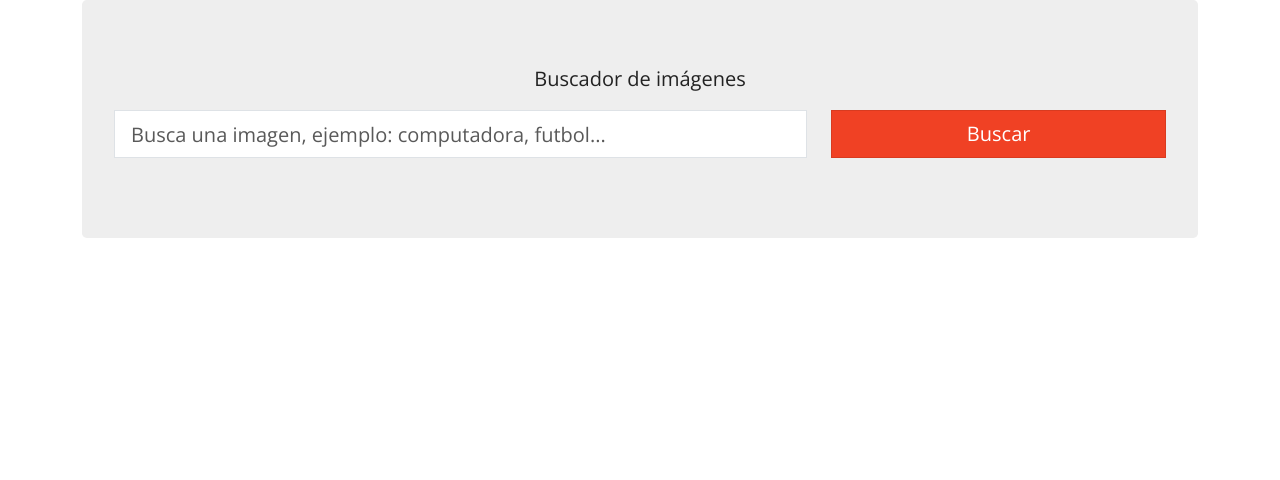
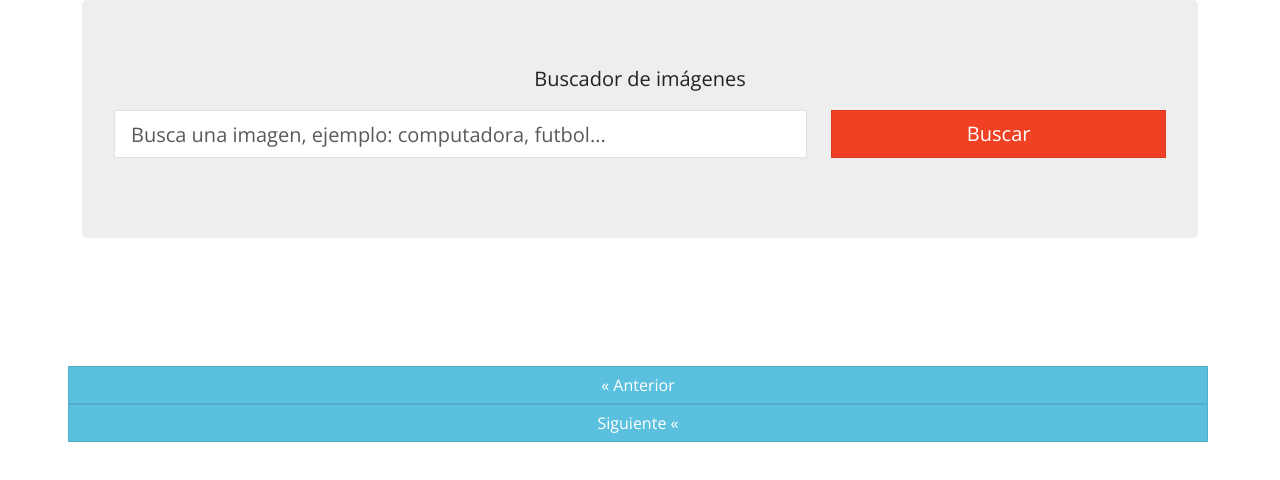
Before and after one commit to Gadd88/react, a React (Vite) app in the folder 10-proyecto-imagenes/: page / in a window 1280 px wide. Shown: the top 480 px of the page. Built offline with nearby package versions, Linux system fonts and the light colour scheme; a web font is replaced by a local one.

Commit message:
agregando botones para paginacion de resultados

```diff
--- a/10-proyecto-imagenes/src/App.jsx
+++ b/10-proyecto-imagenes/src/App.jsx
@@ -6,6 +6,8 @@ import ListadoImagenes from './components/ListadoImagenes'
 function App() {
   const [busqueda, setBusqueda] = useState('')
   const [imagenes, setImagenes] = useState([])
+  const [paginaActual, setPaginaActual] = useState(1)
+  const [totalPaginas, setTotalPaginas] = useState(1)
 
   useEffect(() => {
 
@@ -21,11 +23,29 @@ function App() {
       const respuesta = await fetch(url);
 
       const resultado = await respuesta.json();
+      console.log(resultado)
       setImagenes(resultado.hits)
+      //calcular paginacion
+      const calcularPaginas = Math.ceil(resultado.totalHits / imgPorPag);
+      setTotalPaginas(calcularPaginas)
     }
     consultaApi();
   }, [busqueda])
 
+  const paginaAnterior = () =>{
+    const nuevaPaginaActual = paginaActual - 1;
+
+    if(nuevaPaginaActual === 0) return;
+
+    setPaginaActual(nuevaPaginaActual);
+  }
+
+  const paginaSiguiente = () =>{
+    const nuevaPaginaActual = paginaActual + 1;
+
+    if(nuevaPaginaActual >= totalPaginas) return;
+    setPaginaActual(nuevaPaginaActual)
+  }
 
   return (
     <div className='container'>
@@ -39,7 +59,16 @@ function App() {
       <div className='row justify-content-center'>
         <ListadoImagenes
           imagenes={imagenes}/>
+        <button
+          type='button'
+          className='btn btn-info mr-1'
+          onClick={paginaAnterior}>&laquo; Anterior</button>
+        <button
+          type='button'
+          className='btn btn-info mr-1'
+          onClick={paginaSiguiente}>Siguiente &laquo;</button>
       </div>
+
     </div>
   )
 }
--- a/10-proyecto-imagenes/src/components/Imagen.jsx
+++ b/10-proyecto-imagenes/src/components/Imagen.jsx
@@ -1,6 +1,6 @@
 
 const Imagen = ({imagen}) => {
-    const { largeImageUrl, likes, previewURL, tags, views } = imagen
+    const { largeImageURL, likes, previewURL, tags, views } = imagen
   return (
     <div className="col-12 col-sm-6 col-md-4 col-lg-3 mb-4">
         <div className="card">
@@ -16,7 +16,7 @@ const Imagen = ({imagen}) => {
             </div>
             <div className="card-footer">
                 <a
-                    href={largeImageUrl}
+                    href={largeImageURL}
                     target='_blank'
                     rel='noopener noreferrer'
                     className="btn btn-info btn-block">Ver Imagen</a>
```
